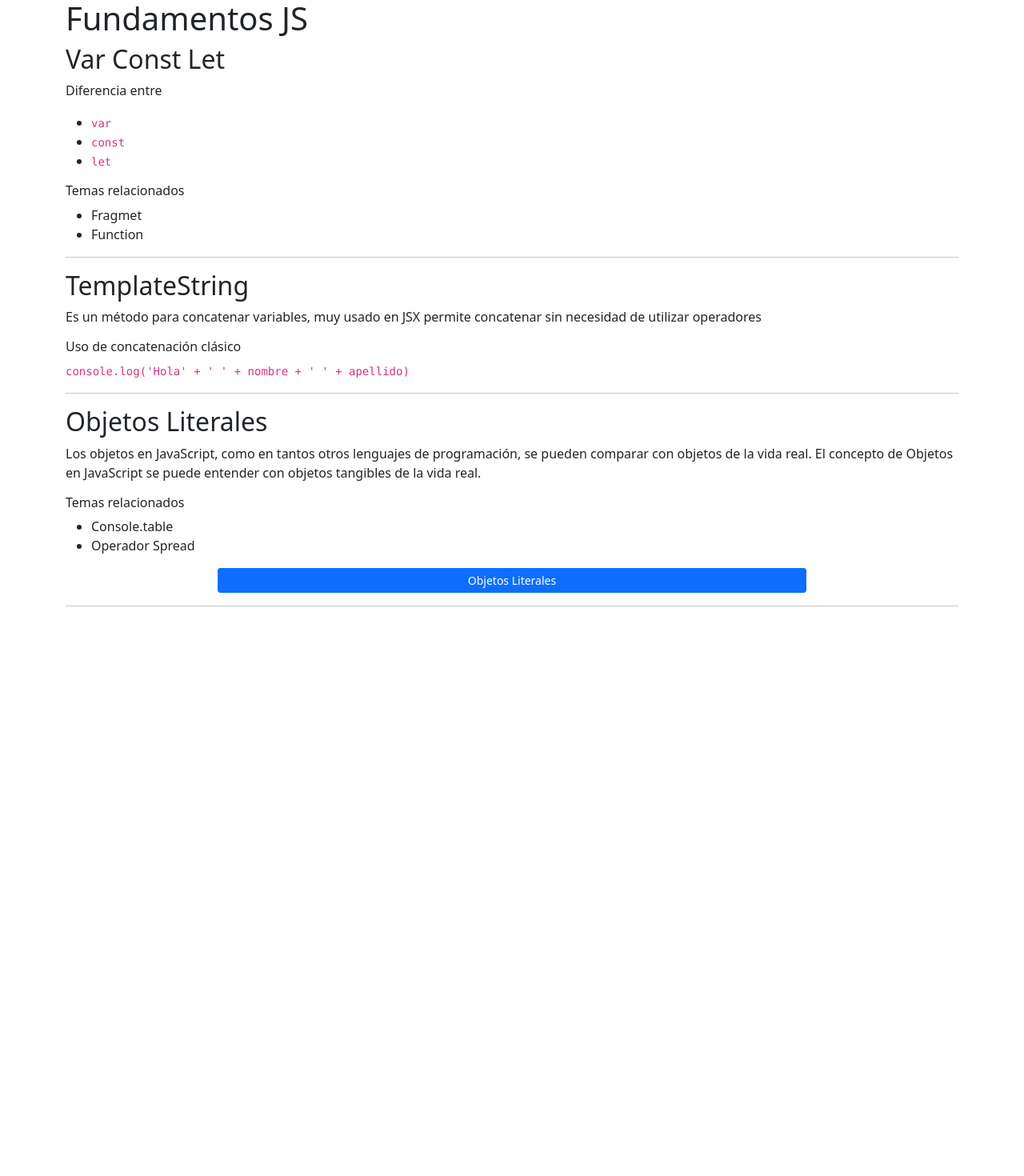
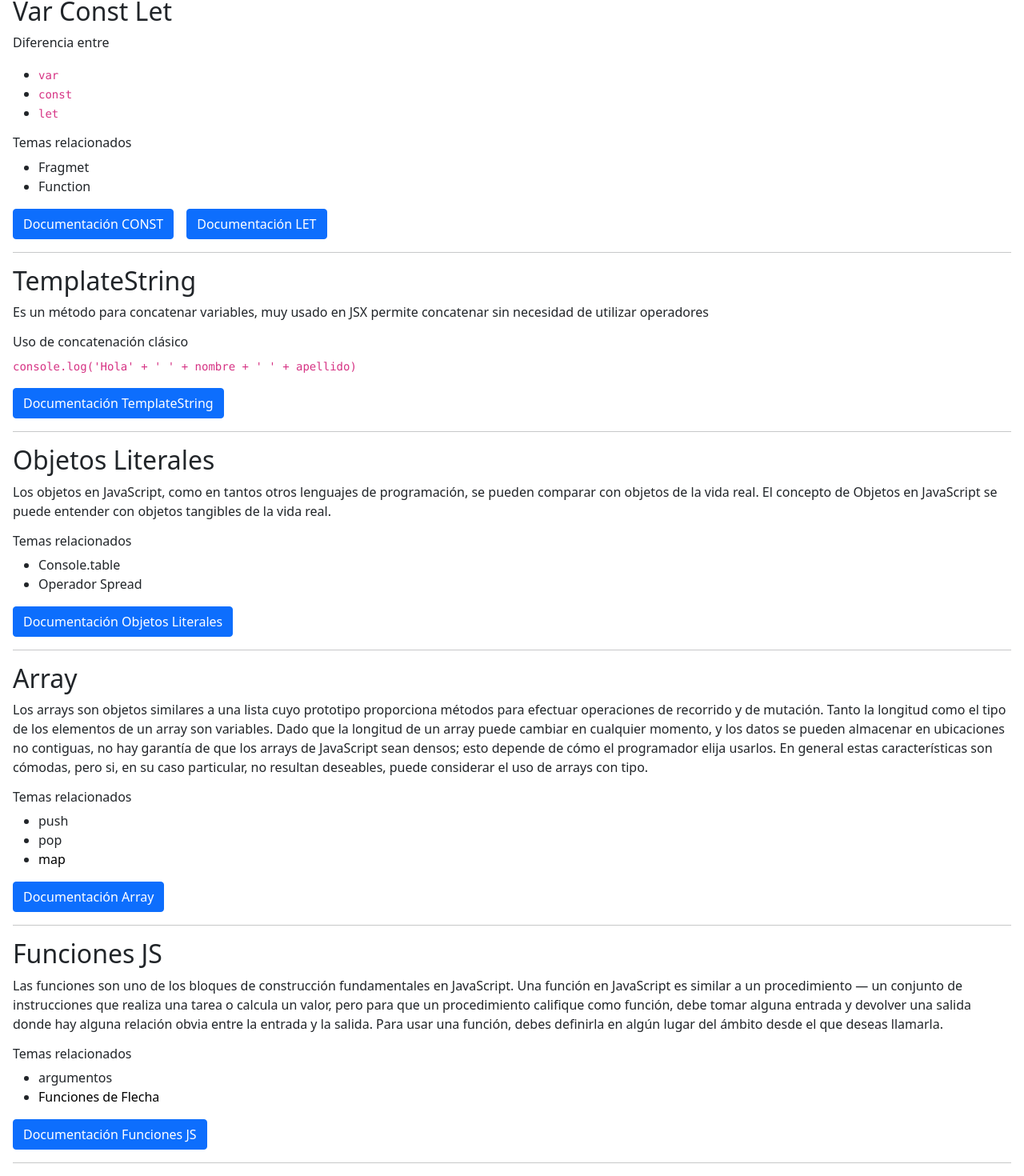
Before and after one commit to GianlucaLarraya/tp-final-grupal, a React (Create React App) app: page / in a window 1280 px wide. Shown: the part 21-1491 px from the top of the page at 80% size. Before the commit the page ends 800 px from the top, so only its background shows below. Built offline with nearby package versions, Linux system fonts and the light colour scheme.

Commit message:
Fundamentos

```diff
--- a/src/App.css
+++ b/src/App.css
@@ -1,4 +1,8 @@
-* {
-  margin: 0px;
-  padding: 0px;
+body{
+    margin: 1em;
 }
+
+li a{
+    color: black;
+    text-decoration: none;
+}
--- a/src/App.js
+++ b/src/App.js
@@ -1,20 +1,23 @@
-import './App.css';
-import { TemplateString } from './components/fundamentos/02-TemplateString';
-import { VarConstLet } from './components/fundamentos/01-VarConstLet';
+import { VarConstLet } from "./components/fundamentos/01-VarConstLet";
+import { TemplateString } from "./components/fundamentos/02-TemplateString";
 
-import { MiPrimerComp } from './components/MiPrimerComp/MiPrimerComp';
-import { ObjetosLiterales } from './components/fundamentos/03-Object';
+import './App.css'
+import { JsFunction } from "./components/fundamentos/05-JsFunction";
+import { ObjetosLiterales } from "./components/fundamentos/03-Object";
+import { JsArray } from "./components/fundamentos/04-Array";
+
 
 function App() {
 
   return (
-    <div className="container">
-      <MiPrimerComp />
+    <>
       <VarConstLet />
       <TemplateString />
       <ObjetosLiterales />
+      <JsArray />
+      <JsFunction />
 
-    </div>
+    </>
   );
 }
 
--- /dev/null
+++ b/src/components/BtnPrimary.js
@@ -0,0 +1,16 @@
+import React from 'react'
+
+export const BtnPrimary = ({url, targ, btnTxt}) => {
+  return (
+      <a  className='me-3'
+          href={url}
+          target={targ}
+      >
+          <button
+              className='btn btn-primary'
+          >
+              Documentación {btnTxt}
+          </button>
+      </a>
+  )
+}
--- a/src/components/fundamentos/01-VarConstLet.js
+++ b/src/components/fundamentos/01-VarConstLet.js
@@ -1,8 +1,7 @@
 import React from 'react'
+import { BtnPrimary } from '../BtnPrimary'
 
 export const VarConstLet = () => {
-
-
 
     return (
         <>
@@ -24,6 +23,17 @@ export const VarConstLet = () => {
                 <li>Fragmet</li>
                 <li>Function</li>
             </ul>
+            <BtnPrimary
+                url={'https://developer.mozilla.org/es/docs/Web/JavaScript/Reference/Statements/const'}
+                targ={'_blank'}
+                btnTxt={'CONST'}
+            />
+            <BtnPrimary
+                url={'https://developer.mozilla.org/es/docs/Web/JavaScript/Reference/Statements/let'}
+                targ={'_blank'}
+                btnTxt={'LET'}
+            />
+
             <hr />
         </>
 
--- a/src/components/fundamentos/02-TemplateString.js
+++ b/src/components/fundamentos/02-TemplateString.js
@@ -1,4 +1,5 @@
 import React from 'react'
+import { BtnPrimary } from '../BtnPrimary'
 
 export const TemplateString = () => {
 
@@ -8,9 +9,18 @@ export const TemplateString = () => {
             <h2>TemplateString</h2>
             <p>Es un método para concatenar variables, muy usado en JSX permite concatenar sin necesidad de utilizar operadores</p>
             <h6>Uso de concatenación clásico</h6>
-            <code>
-                console.log('Hola' + ' ' + nombre + ' ' + apellido)
-            </code>
+            <div
+                className='mb-3'
+            >
+                <code>
+                    console.log('Hola' + ' ' + nombre + ' ' + apellido)
+                </code>
+            </div>
+            <BtnPrimary
+                url={'https://developer.mozilla.org/es/docs/Web/JavaScript/Reference/Template_literals'}
+                targ={'_blank'}
+                btnTxt={'TemplateString'}
+            />
 
             <hr />
         </>
--- a/src/components/fundamentos/03-Object.js
+++ b/src/components/fundamentos/03-Object.js
@@ -1,4 +1,5 @@
 import React from 'react'
+import { BtnPrimary } from '../BtnPrimary'
 
 export const ObjetosLiterales = () => {
 
@@ -14,11 +15,12 @@ export const ObjetosLiterales = () => {
                 <li>Console.table</li>
                 <li>Operador Spread</li>
             </ul>
-            <div className="row justify-content-center">
-                <div className="col-8 text-center">
-                    <a className="btn btn-primary btn-sm d-grid " href="https://developer.mozilla.org/es/docs/Web/JavaScript/Guide/Working_with_Objects" role="button" target="_blanck"> Objetos Literales</a>
-                </div>
-            </div>
+
+            <BtnPrimary
+                url={'https://developer.mozilla.org/es/docs/Web/JavaScript/Guide/Working_with_Objects'}
+                targ={'_blanck'}
+                btnTxt={' Objetos Literales'}
+            />
             <hr />
         </>
     )
--- /dev/null
+++ b/src/components/fundamentos/04-Array.js
@@ -0,0 +1,36 @@
+import React from 'react'
+import { BtnPrimary } from '../BtnPrimary'
+
+export const JsArray = () => {
+
+
+  return (
+      <>
+          <h2>Array</h2>
+          <p>
+              Los arrays son objetos similares a una lista cuyo prototipo proporciona métodos para efectuar operaciones de recorrido y de mutación. Tanto la longitud como el tipo de los elementos de un array son variables. Dado que la longitud de un array puede cambiar en cualquier momento, y los datos se pueden almacenar en ubicaciones no contiguas, no hay garantía de que los arrays de JavaScript sean densos; esto depende de cómo el programador elija usarlos. En general estas características son cómodas, pero si, en su caso particular, no resultan deseables, puede considerar el uso de arrays con tipo.
+          </p>
+          <h6>Temas relacionados</h6>
+          <ul>
+
+              <li>push</li>
+              <li>pop</li>
+              <li>
+                <a
+                    href='https://developer.mozilla.org/es/docs/Web/JavaScript/Reference/Global_Objects/Array/map'
+                    target='_blanck'
+                >
+                    map
+                </a>
+            </li>
+          </ul>
+
+          <BtnPrimary
+              url={'https://developer.mozilla.org/es/docs/Web/JavaScript/Reference/Global_Objects/Array'}
+              targ={'_blanck'}
+              btnTxt={'Array'}
+          />
+          <hr />
+      </>
+  )
+}
--- /dev/null
+++ b/src/components/fundamentos/05-JsFunction.js
@@ -0,0 +1,31 @@
+import React from 'react'
+import { BtnPrimary } from '../BtnPrimary';
+
+export const JsFunction = () => {
+
+
+  return (
+    <>
+        <h2>Funciones JS</h2>
+        <p>Las funciones son uno de los bloques de construcción fundamentales en JavaScript. Una función en JavaScript es similar a un procedimiento — un conjunto de instrucciones que realiza una tarea o calcula un valor, pero para que un procedimiento califique como función, debe tomar alguna entrada y devolver una salida donde hay alguna relación obvia entre la entrada y la salida. Para usar una función, debes definirla en algún lugar del ámbito desde el que deseas llamarla.</p>
+      <h6>Temas relacionados</h6>
+      <ul>
+        <li>argumentos</li>
+        <li>
+          <a
+            href='https://developer.mozilla.org/es/docs/Web/JavaScript/Reference/Functions/Arrow_functions#comparaci%C3%B3n_de_funciones_tradicionales_con_funciones_flecha'
+            target='_blanck'
+          >
+            Funciones de Flecha
+          </a>
+        </li>
+      </ul>
+        <BtnPrimary
+            url={'https://developer.mozilla.org/es/docs/Web/JavaScript/Guide/Functions'}
+            targ={'_blank'}
+            btnTxt={'Funciones JS'}
+        />
+    <hr/>
+    </>
+  )
+}
```
